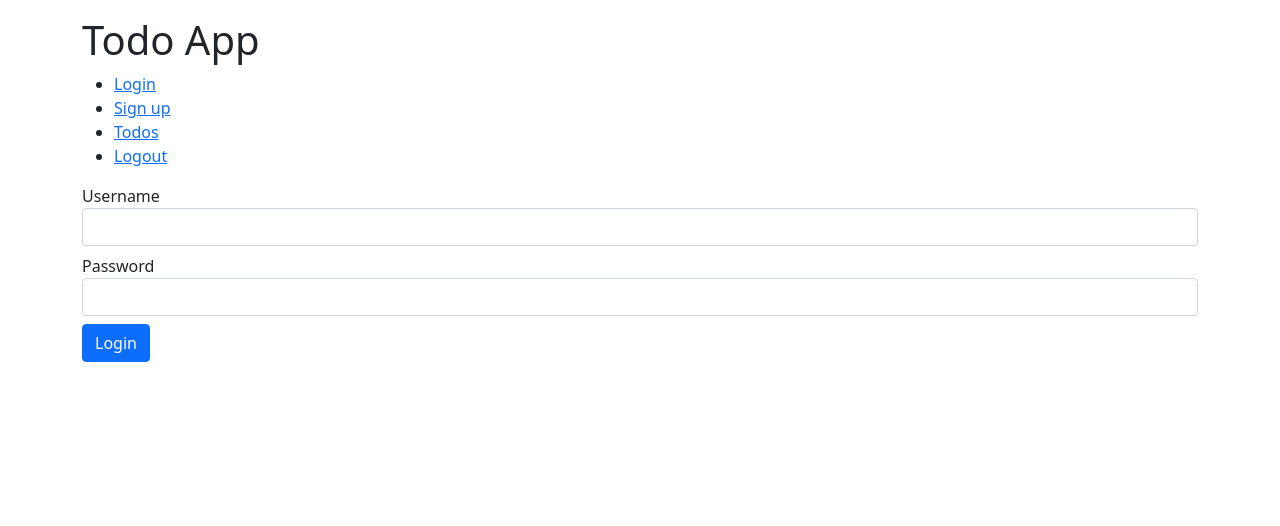
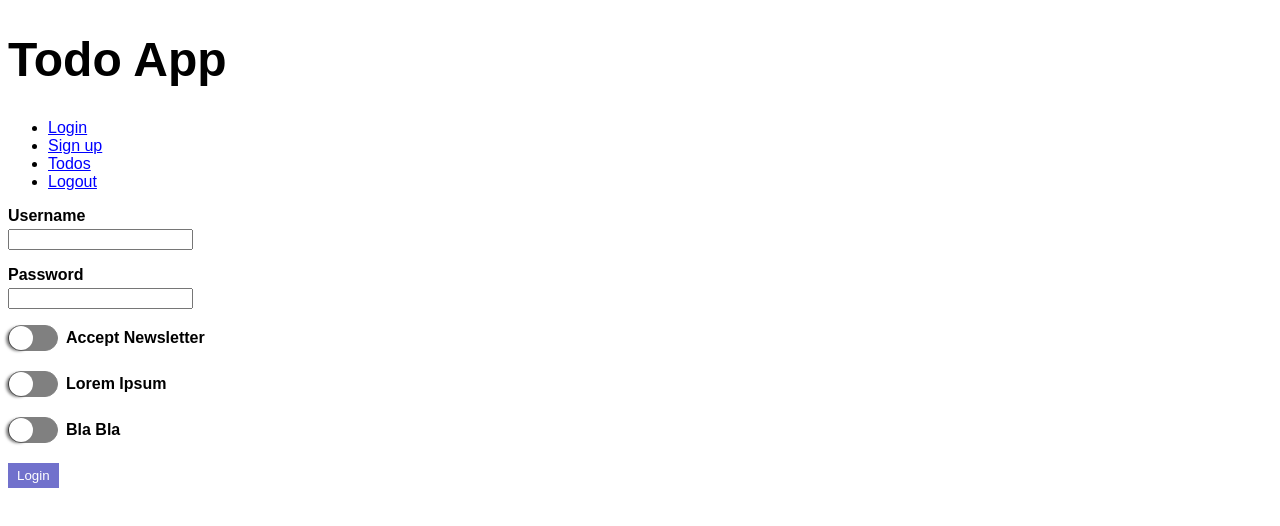
Before and after one commit to GiovanniBattista/todo-app, an Angular app: page / in a window 1280 px wide. Shown: the top 526 px of the page. Built offline with nearby package versions, Linux system fonts and the light colour scheme.

Commit message:
Kurstag 8: Styling own toggle button (css only)

```diff
--- a/src/app/modules/auth/components/login/login.component.html
+++ b/src/app/modules/auth/components/login/login.component.html
@@ -1,13 +1,26 @@
 <div>
-  <form class="form-group" (ngSubmit)="login()">
-    <div class="mb-2">
+  <form  (ngSubmit)="login()">
+    <div class="form-group">
       <label for="username">Username</label>
       <input class="form-control" type="text" id="username" name="username" [(ngModel)]="username">
     </div>
-    <div class="mb-2">
+    <div class="form-group">
       <label for="password">Password</label>
       <input class="form-control"  id="password" type="password" name="password" [(ngModel)]="password">
     </div>
+
+    <div class="form-group">
+      <app-toggle>Accept Newsletter</app-toggle>
+    </div>
+
+    <div class="form-group">
+      <app-toggle>Lorem Ipsum</app-toggle>
+    </div>
+
+    <div class="form-group">
+      <app-toggle>Bla Bla</app-toggle>
+    </div>
+
 
     <div *ngIf="error" class="alert alert-danger">
       {{ error.message }}
--- /dev/null
+++ b/src/app/modules/shared/components/toggle/toggle.component.css
@@ -0,0 +1,55 @@
+
+.toggle {
+  display: inline-flex;
+  cursor: pointer;
+  align-items: center;
+}
+
+.slider {
+  border: 1px solid gray;
+  background: gray;
+  width: 3rem;
+  height: 1.5rem;
+  border-radius: 9999px;
+  margin-right: 0.5rem;
+}
+
+.knob {
+  position: relative;
+  background: white;
+  height: 1.5rem;
+  width: 1.5rem;
+  border-radius: 9999px;
+  left: 0;
+  transition: left 0.5s;
+  box-shadow: -3px 1px 3px rgb(0 0 0 / 50%);
+}
+
+input:checked + .toggle .slider {
+  border: 1px solid green;
+  background-color: green;
+}
+
+input:checked + .toggle .knob {
+  left: 50%;
+}
+
+input:disabled + .toggle {
+  opacity: 0.4;
+  cursor: not-allowed;
+}
+
+input:focus + .toggle .slider {
+  outline: 1px solid black;
+}
+
+.toggle-content {
+
+}
+
+input {
+  position: absolute;
+  left: -9999px;
+  height: 0px;
+  width: 0px;
+}
--- /dev/null
+++ b/src/app/modules/shared/components/toggle/toggle.component.html
@@ -0,0 +1,10 @@
+<input [disabled]="disabled" [checked]="value" (change)="valueChange.emit(!value)" [id]="'toggle-' + id" type="checkbox" >
+<label [for]="'toggle-' + id" class="toggle">
+  <div class="slider">
+    <div class="knob"></div>
+  </div>
+
+  <div class="toggle-content">
+    <ng-content></ng-content>
+  </div>
+</label>
--- /dev/null
+++ b/src/app/modules/shared/components/toggle/toggle.component.ts
@@ -0,0 +1,20 @@
+import { Component, Input, Output, EventEmitter } from '@angular/core';
+
+let counter = 1;
+
+@Component({
+  selector: 'app-toggle',
+  templateUrl: './toggle.component.html',
+  styleUrls: ['./toggle.component.css']
+})
+export class ToggleComponent {
+
+  id = counter++;
+
+  @Input() disabled = false;
+  @Input() value = false;
+  @Output() valueChange = new EventEmitter<boolean>();
+
+  constructor() { }
+
+}
--- a/src/app/modules/shared/shared.module.ts
+++ b/src/app/modules/shared/shared.module.ts
@@ -1,18 +1,21 @@
 import { NgModule } from '@angular/core';
 import { CommonModule } from '@angular/common';
 import { InputErrorsComponent } from './components/input-errors/input-errors.component';
+import { ToggleComponent } from './components/toggle/toggle.component';
 
 
 
 @NgModule({
   declarations: [
-    InputErrorsComponent
+    InputErrorsComponent,
+    ToggleComponent
   ],
   imports: [
     CommonModule
   ],
   exports: [
     InputErrorsComponent,
+    ToggleComponent
   ]
 })
 export class SharedModule { }
--- a/src/index.html
+++ b/src/index.html
@@ -6,7 +6,6 @@
   <base href="/">
   <meta name="viewport" content="width=device-width, initial-scale=1">
   <link rel="icon" type="image/x-icon" href="favicon.ico">
-  <link rel="stylesheet" href="https://cdn.jsdelivr.net/npm/bootstrap@5.1.3/dist/css/bootstrap.min.css" integrity="sha384-1BmE4kWBq78iYhFldvKuhfTAU6auU8tT94WrHftjDbrCEXSU1oBoqyl2QvZ6jIW3" crossorigin="anonymous">
 </head>
 <body>
   <app-root></app-root>
--- a/src/styles.css
+++ b/src/styles.css
@@ -1 +1,41 @@
-/* You can add global styles to this file, and also import other style files */
+html {
+  font-size: 16px;
+}
+
+body {
+  font-family: Arial, Helvetica, sans-serif;
+}
+
+a {
+  color: blue;
+}
+
+a:visited {
+  color: rgb(88, 71, 163);
+}
+
+h1 {
+  font-size: 3rem;
+}
+
+label {
+  font-weight: bold;
+  display: block;
+  margin-bottom: 0.25rem;
+}
+
+.form-group {
+  margin-bottom: 1rem;
+}
+
+button {
+  padding: 0.25rem 0.5rem;
+  color: white;
+  background-color: rgb(113, 113, 204);
+  border: 1px solid rgb(113, 113, 204);
+  transition: transform 250ms;
+}
+
+button:hover {
+  transform: skew(10deg);
+}
```
Also changed, not shown: 1 other file (tests, documents, lock files or other folders).
